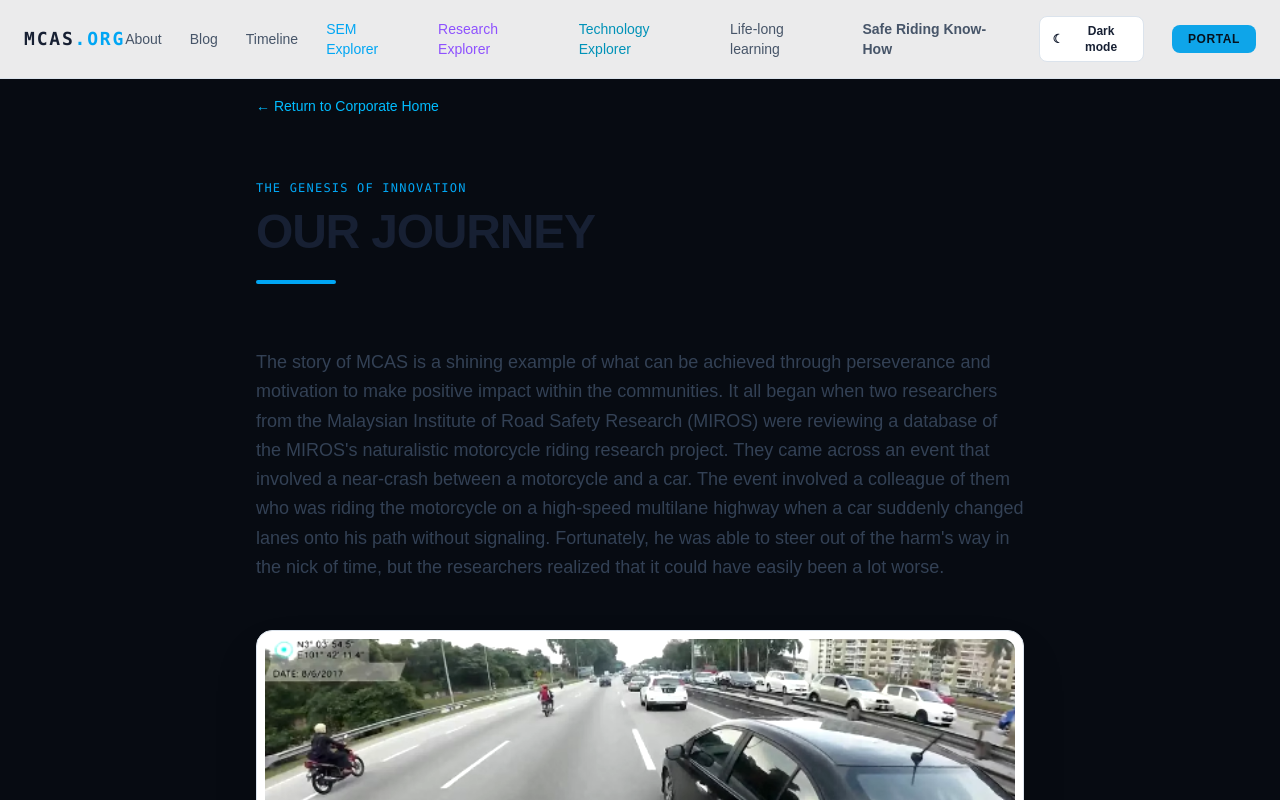
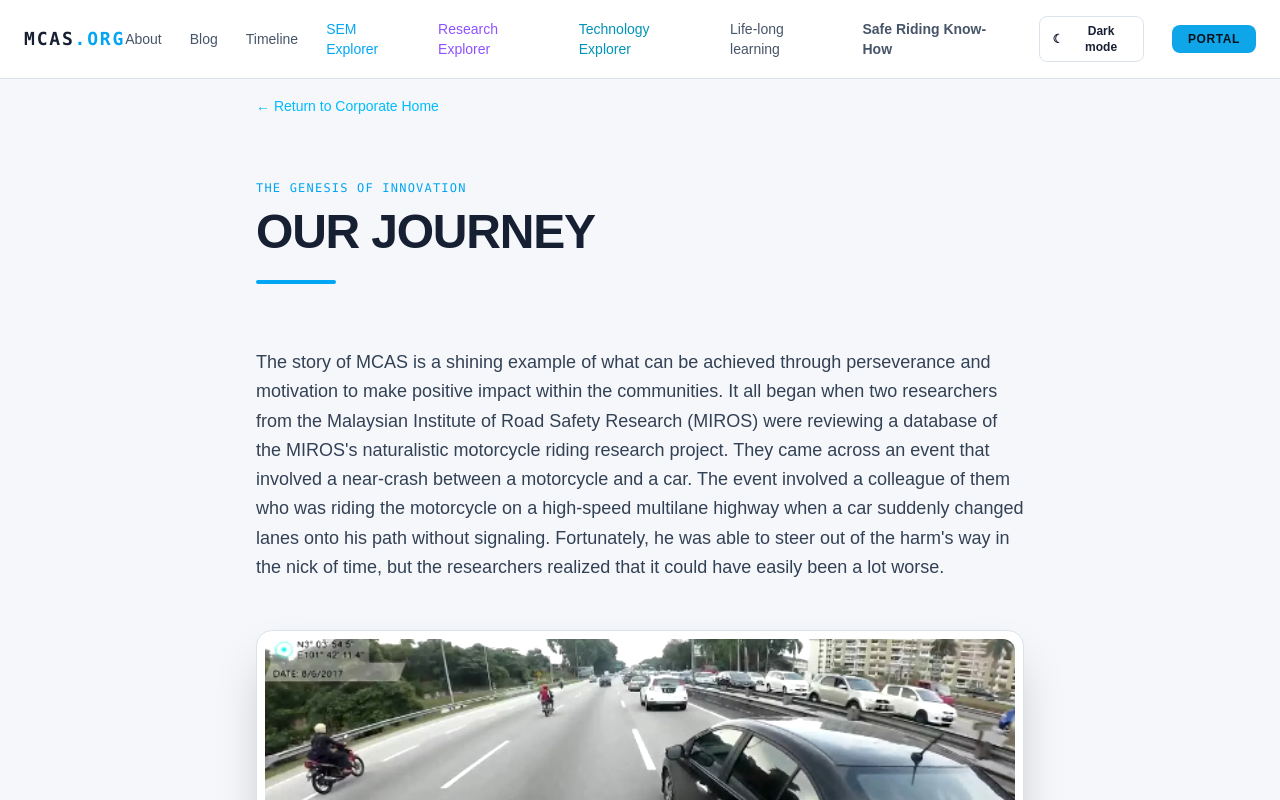
Before and after one commit to mka-mcas/mcas-tech, a Next.js app: page /about in a window 1280 px wide. Shown: the top 800 px of the page. Built offline with nearby package versions, Linux system fonts and the light colour scheme; no server answers.

Commit message:
Improve light-mode contrast on existing homepage

```diff
--- a/src/styles/globals.css
+++ b/src/styles/globals.css
@@ -86,3 +86,9 @@ html[data-theme="light"] select {
   background-color: #ffffff;
   border-color: #cbd5e1;
 }
+
+html[data-theme="light"] [class~="bg-[#070b12]"] { background-color: #f5f7fa !important; }
+html[data-theme="light"] .text-zinc-400 { color: #475569 !important; }
+html[data-theme="light"] .text-zinc-500 { color: #64748b !important; }
+html[data-theme="light"] .text-slate-300 { color: #334155 !important; }
+html[data-theme="light"] .text-slate-400 { color: #475569 !important; }
```
